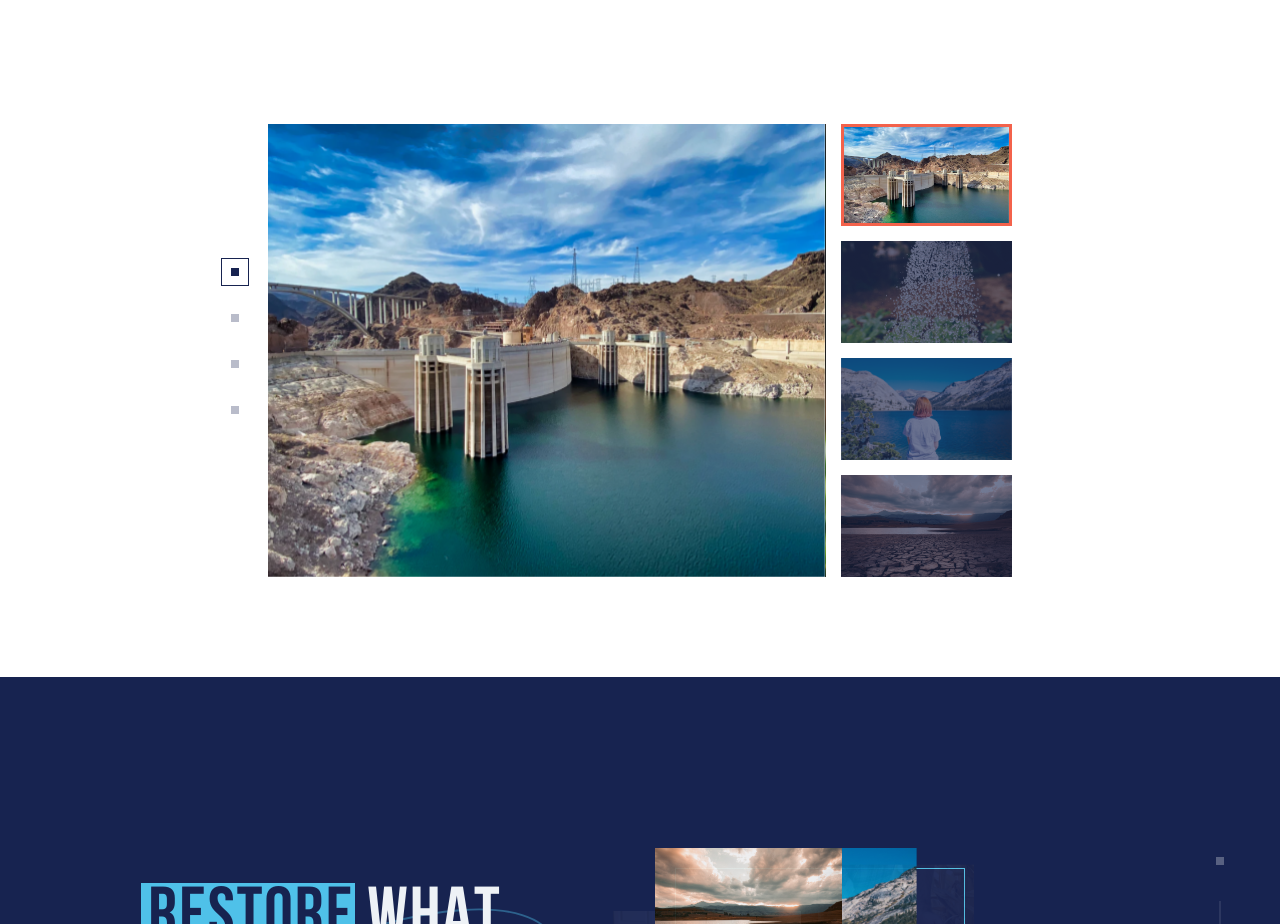
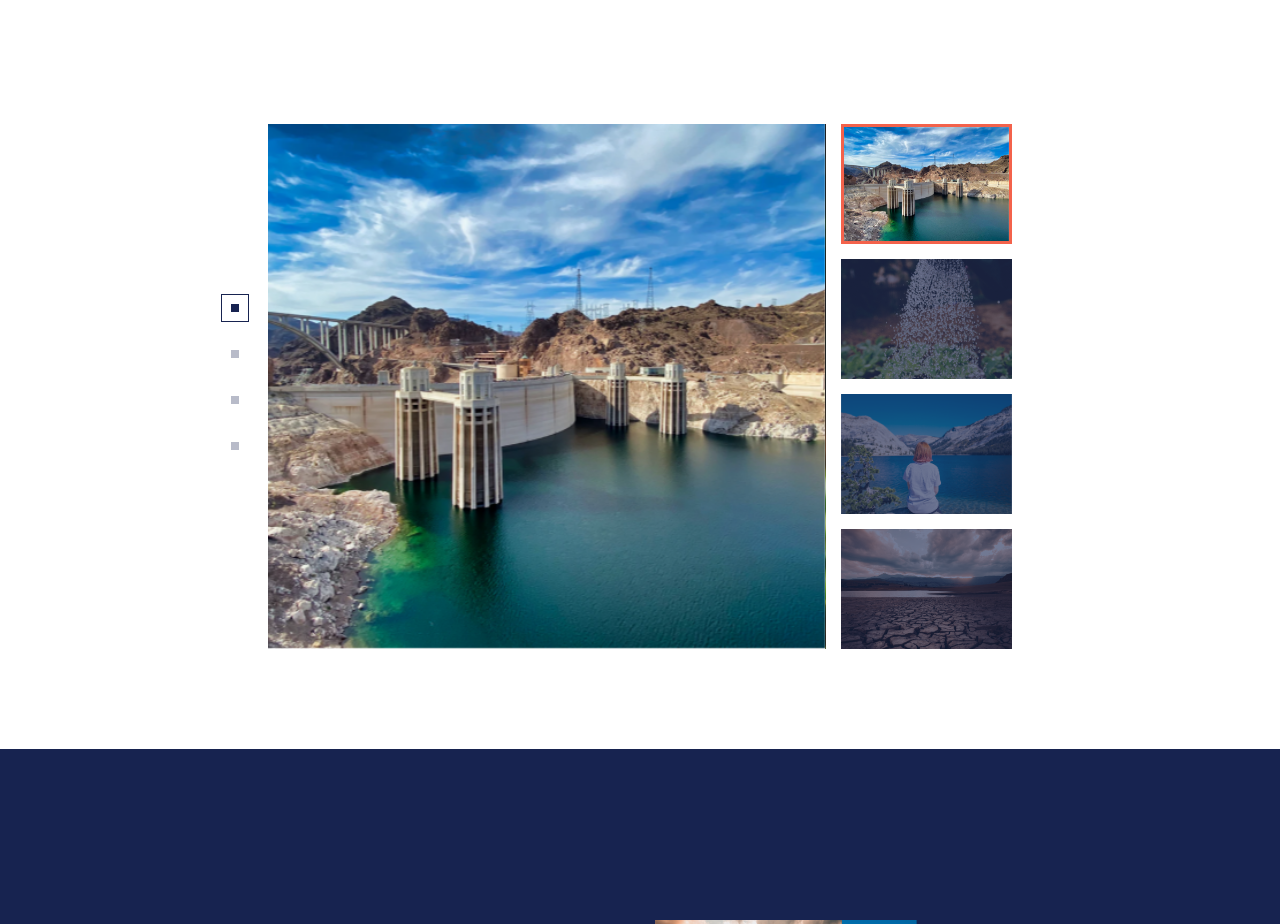
Before and after one commit to katesavras/eda-project, a website built with webpack: page static-templates/index.html in a window 1280 px wide. Shown: the part 2060-2984 px from the top of the page. Built offline with nearby package versions, Linux system fonts and the light colour scheme; files whose address does not match are found by name; what javascript-color-gradient would draw is missing.

Commit message:
add swiper

```diff
--- a/static-templates/index.html
+++ b/static-templates/index.html
@@ -56,8 +56,10 @@
                                                 <li><a href="#">Training programs</a></li>
                                             </ul>
                                         </li>
-                                        <li class="header-submenu__item header-submenu__item-with-children"><a href="#">Research</a></li>
-                                        <li class="header-submenu__item header-submenu__item-with-children"><a href="#">Education</a></li>
+                                        <li class="header-submenu__item header-submenu__item-with-children"><a href="#">Research</a>
+                                        </li>
+                                        <li class="header-submenu__item header-submenu__item-with-children"><a href="#">Education</a>
+                                        </li>
                                     </ul>
                                 </li>
                                 <li class="header-menu__item header-menu__item-with-children">
@@ -133,7 +135,8 @@
                     ADVOCACY ROADMAP FOR EFFECTIVE LOBBYING
                 </h1>
                 <p class="banner__subtitle body-small">
-                    You don’t have to be a professional lobbyist to influence your elected officials. All you need is some solid research on the issues, a committed citizen and a well-thought-out plan.
+                    You don’t have to be a professional lobbyist to influence your elected officials. All you need is
+                    some solid research on the issues, a committed citizen and a well-thought-out plan.
                 </p>
             </div>
             <div class="col-12 col-xxl-6 offset-xxl-1 col-lg-6">
@@ -423,6 +426,8 @@
         </div>
     </div>
 </section>
+
+
 <!--<section class="img-slider">-->
 <!--    <div class="container">-->
 <!--        <div class="row">-->
@@ -474,14 +479,9 @@
         <div class="row">
             <div class="col-12 col-lg-8 offset-lg-2 col-xxl-6 offset-xxl-3">
                 <div class="img-slider__container">
-<!--                    <div class="img-slider__nav-items">-->
-<!--                        <span class="img-slider__nav-item active"></span>-->
-<!--                        <span class="img-slider__nav-item"></span>-->
-<!--                        <span class="img-slider__nav-item"></span>-->
-<!--                        <span class="img-slider__nav-item"></span>-->
-<!--                    </div>-->
                     <div class="img-slider__images-container">
-                        <div class="swiper">
+                        <div class="swiper-pagination"></div>
+                        <div class="swiper gallery-image">
                             <div class="swiper-wrapper">
                                 <div class="swiper-slide">
                                     <div class="img-slider__image-wrap active">
@@ -506,19 +506,25 @@
                                     </div>
                                 </div>
                             </div>
-<!--                            <div class="swiper-pagination second"></div>-->
                         </div>
-                        <div class="swiper-pagination"></div>
-                        <div class="img-slider__nav-images">
+                        <div class="swiper gallery-images">
+                            <div class="swiper-wrapper img-slider__nav-images">
+                                <div class="swiper-slide">
                                     <div class="img-slider__nav-image-wrap active">
                                         <img src="./resources/images/slider/town.png" alt="">
                                     </div>
+                                </div>
+                                <div class="swiper-slide">
                                     <div class="img-slider__nav-image-wrap">
                                         <img src="./resources/images/slider/water-1.png" alt="">
                                     </div>
+                                </div>
+                                <div class="swiper-slide">
                                     <div class="img-slider__nav-image-wrap">
                                         <img src="./resources/images/slider/water-2.png" alt="">
                                     </div>
+                                </div>
+                                <div class="swiper-slide">
                                     <div class="img-slider__nav-image-wrap">
                                         <img src="./resources/images/slider/water-3.png" alt="">
                                     </div>
@@ -528,7 +534,10 @@
                     </div>
                 </div>
             </div>
+        </div>
+    </div>
 </section>
+
 <section class="banner-slider">
     <div class="banner-slider__container">
         <div class="container-fluid">
--- a/static-templates/resources/scripts/shared/img-slider.js
+++ b/static-templates/resources/scripts/shared/img-slider.js
@@ -1,47 +1,29 @@
-import { Swiper, Navigation, EffectFade, Pagination } from 'swiper';
+import {Swiper, Pagination, Thumbs} from 'swiper';
 
 class ImgSlider {
-    // constructor(section) {
-    //     this.section = section;
-    //     this.navItems = this.section.querySelectorAll('.img-slider__nav-item');
-    //     this.navImages = this.section.querySelectorAll('.img-slider__nav-image-wrap');
-    //     this.images = this.section.querySelectorAll('.img-slider__image-wrap');
-    //     this.activeClass = 'active';
-    //     this.activeItemIndex = 0;
-    //     this.bindAction = this.bindAction.bind(this);
-    //     this.setActiveSlide = this.setActiveSlide.bind(this);
-    //     this.changeSlide = this.changeSlide.bind(this);
-    //     this.removeActiveClass = this.removeActiveClass.bind(this);
-    //     this.init();
-    // }
-
     constructor() {
         this.init();
     }
 
     initSwiper(el) {
-        const slider = el.querySelector('.swiper');
-
-        new Swiper(slider, {
+        const slider = el.querySelector('.gallery-image');
+        const gallery = el.querySelector('.gallery-images');
+        const gallerySwiper = new Swiper(gallery, {
             modules: [Pagination],
+            spaceBetween: 10,
+            slidesPerView: 4,
+        });
+        const sliderSwiper = new Swiper(slider, {
+            modules: [Pagination, Thumbs],
+            slidesPerView: 1,
             pagination: {
-                el: '.swiper-pagination',
+                el: ".swiper-pagination",
                 clickable: true,
-                type: 'bullets',
-                // el: '.swiper-pagination',
-                // clickable: true,
-                // renderBullet: function (index, className) {
-                //     return `<span class="img-slider__nav-item">${index}</span>`;
-                // },
+                type: "bullets",
             },
-            slidesPerView: 1,
-
-            // breakpoints: {
-            //     992: {
-            //         slidesPerView: 2.2,
-            //         spaceBetween: 20,
-            //     },
-            // },
+            thumbs: {
+                swiper: gallerySwiper,
+            },
         });
     }
 
--- a/static-templates/resources/styles/organisms/_img-slider.scss
+++ b/static-templates/resources/styles/organisms/_img-slider.scss
@@ -122,31 +122,58 @@
 //  }
 //}
 
+
 .img-slider {
   padding: 100px 0;
 
   .swiper {
-    //overflow: visible;
     margin-right: unset;
     margin-left: unset;
   }
 
-  .swiper-slide {
-    @include media-breakpoint-down(lg) {
-      width: 100%;
-      padding-bottom: 66.5697674419%;
-      height: 0;
+  .gallery-images{
+
+    .swiper-wrapper{
+      @include media-breakpoint-up(lg) {
+        display: grid;
+        grid-template-rows: repeat(4, 1fr);
+        grid-row-gap: 15px;
+      }
+    }
+
+    .swiper-slide{
+      @include media-breakpoint-up(lg) {
+        width: 100% !important;
+        margin-right: 0;
+      }
+    }
+
+    .swiper-slide-thumb-active{
+      .img-slider__nav-image-wrap{
+        &:before {
+          opacity: 0;
+        }
+
+        border: 3px solid #F3624B;
+      }
     }
   }
 
-  .swiper-pagination.second {
-    top: 20px;
-    bottom: unset;
+  .gallery-image{
+    .swiper-slide {
+      @include media-breakpoint-down(lg) {
+        width: 100%;
+        padding-bottom: 66.5697674419%;
+        height: 0;
+      }
+    }
+
   }
 
   .swiper-pagination {
     position: absolute;
     height: auto;
+    width: fit-content;
     left: -50px;
     bottom: unset;
     top: 50%;
@@ -185,41 +212,6 @@
     position: relative;
   }
 
-  //&__nav-items {
-  //  position: absolute;
-  //  height: auto;
-  //  left: -50px;
-  //  top: 50%;
-  //  transform: translateY(-50%);
-  //
-  //  @include media-breakpoint-down(lg) {
-  //    display: none;
-  //  }
-  //}
-  //
-  //&__nav-item {
-  //  width: 26px;
-  //  height: 26px;
-  //  background-color: $dark-blue;
-  //  background-clip: padding-box;
-  //  border: 9px solid transparent;
-  //  opacity: 0.3;
-  //  transition: all .3s;
-  //  cursor: pointer;
-  //  outline: 1px solid transparent;
-  //  display: block;
-  //  margin-bottom: 20px;
-  //
-  //  &:last-child {
-  //    margin-bottom: 0;
-  //  }
-  //
-  //  &.active {
-  //    opacity: 1;
-  //    outline: 1px solid $dark-blue;
-  //  }
-  //}
-
   &__images-container {
     display: grid;
     grid-template-columns: 75% auto;
@@ -234,12 +226,6 @@
 
   &__images {
     position: relative;
-
-    @include media-breakpoint-down(lg) {
-      width: 100%;
-      padding-bottom: 66.5697674419%;
-      height: 0;
-    }
   }
 
   &__image-wrap {
@@ -248,37 +234,19 @@
     left: 0;
     width: 100%;
     height: 100%;
-    //opacity: 0;
-    //visibility: hidden;
     transition: opacity 0.3s ease-in-out;
-
-    //&.active {
-    //  opacity: 1;
-    //  visibility: visible;
-    //}
-  }
-
-  &__nav-images {
-    display: grid;
-    grid-template-rows: repeat(4, 102px);
-    grid-row-gap: 15px;
-
-    @include media-breakpoint-down(lg) {
-      grid-template-rows: unset;
-      grid-row-gap: unset;
-      grid-template-columns: repeat(4, 1fr);
-      grid-column-gap: 10px;
-    }
   }
 
   &__nav-image-wrap {
     cursor: pointer;
     position: relative;
     width: 100%;
-    height: 100%;
+    height: 120px;
+    box-sizing: border-box;
 
     @include media-breakpoint-down(lg) {
-      height: 61px;
+      //@include aspect-ratio-div(76, 62)
+      height: 62px;
     }
 
     &:before {
@@ -291,13 +259,5 @@
       background-color: $dark-blue;
       opacity: 0.6;
     }
-
-    &.active {
-      border: 3px solid #F3624B;
-
-      &:before {
-        opacity: 0;
-      }
-    }
   }
 }
```
Lines whose indentation alone changed are shown as unchanged.
